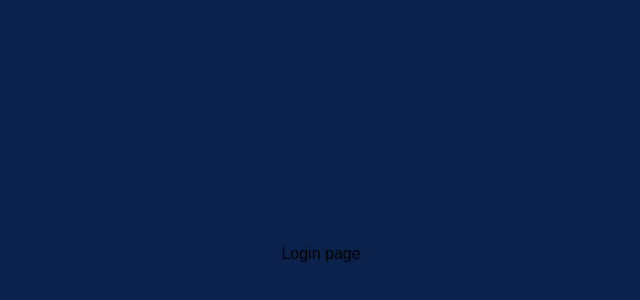
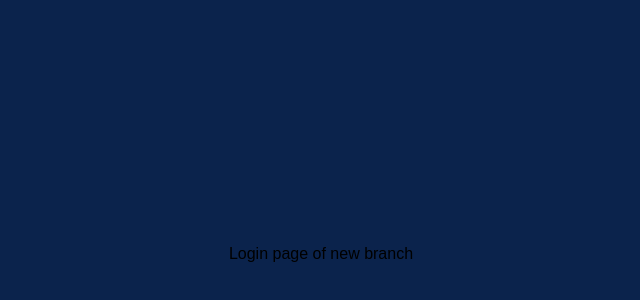
Before and after one commit to MindMate-Project/Web, a React (Create React App) app: page /api/auth/login in a window 1280 px wide. Shown: the part 146-446 px from the top of the page, without its empty margins (319-959 px from the left). Built offline with nearby package versions, Linux system fonts and the light colour scheme.

Commit message:
testing of login branch

```diff
--- a/src/components/Auth/Login.js
+++ b/src/components/Auth/Login.js
@@ -1,6 +1,6 @@
 function Login() {
   return (
-    <div>Login page</div>
+    <div>Login page of new branch</div>
   );
 }
 export default Login;
```
